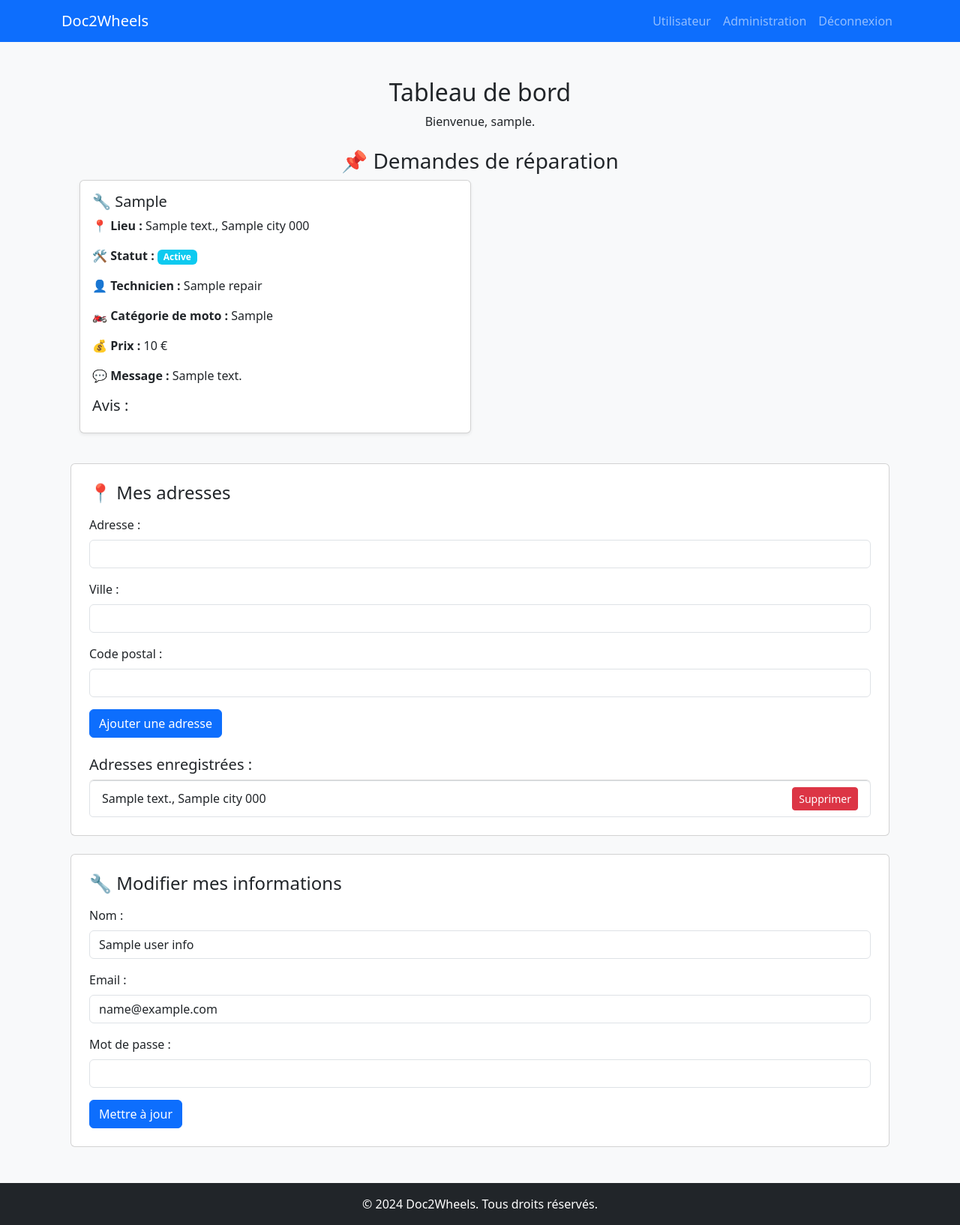
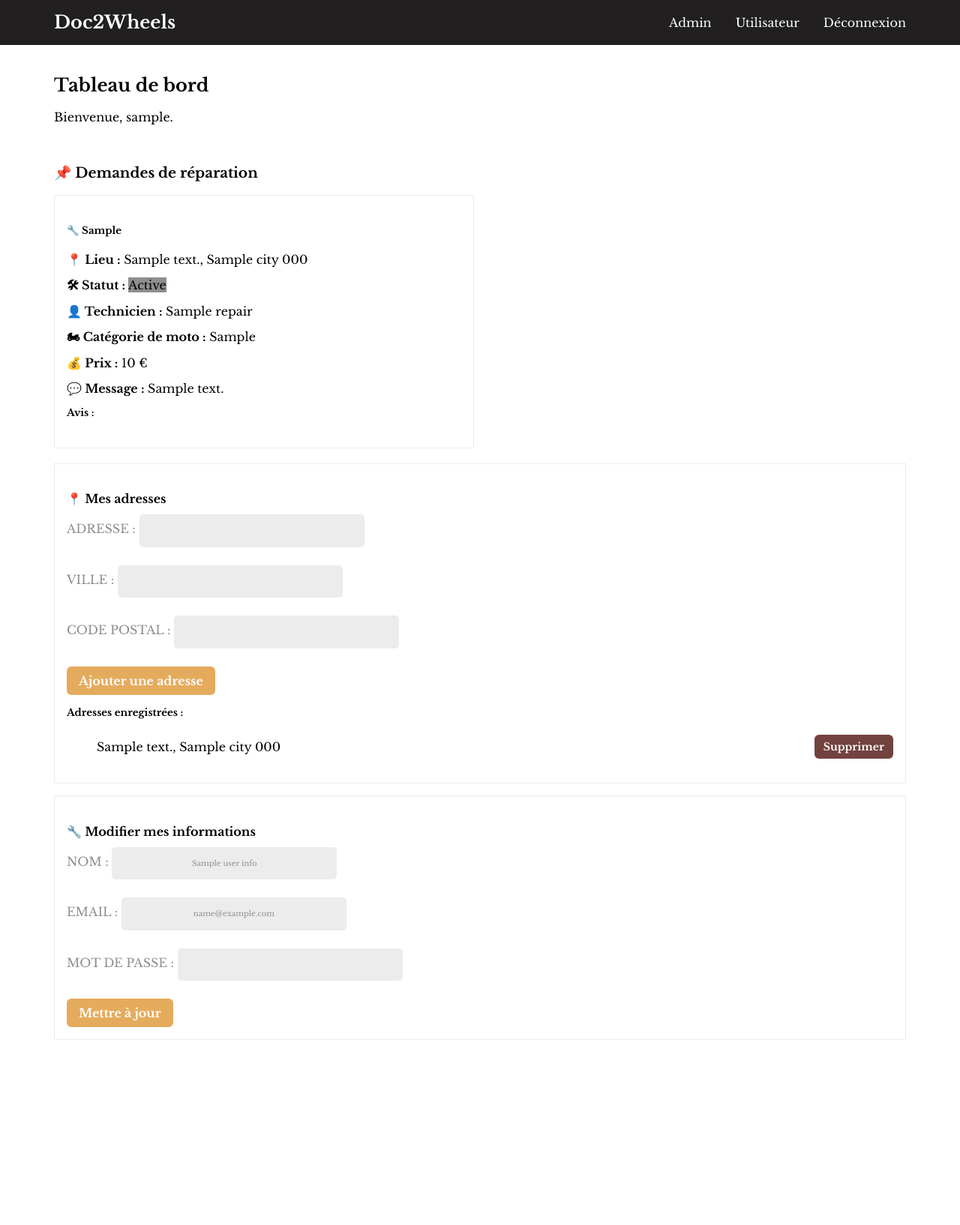
Before and after one commit to theholyguard/doc2wheels, a PHP site: the page made by src/views/dashboard.php in a window 1280 px wide. Shown: the whole page at 75% size. After the commit the page ends 1387 px from the top, so only its background shows below. Run offline with PHP 8.4, Linux system fonts and the light colour scheme; the visitor is signed in with stand-in values (Sample User, id 1); the template is opened without the code that fills it: most values are stand-ins (such as "Sample title", 1, 10 or a date in 2020).

Commit message:
ajout classes framework css

```diff
--- a/src/views/dashboard.php
+++ b/src/views/dashboard.php
@@ -1,37 +1,49 @@
-<?php
-ob_start();
-?>
 <!DOCTYPE html>
 <html lang="fr">
 <head>
   <meta charset="UTF-8">
   <title>Dashboard</title>
-    <link href="https://cdn.jsdelivr.net/npm/bootstrap@5.3.2/dist/css/bootstrap.min.css" rel="stylesheet">
+  <link rel="stylesheet" href="assets/css/main.css">
 </head>
-<body class="bg-light">
+<body class="bg-white">
+  <nav class="navbar">
+    <div class="container flex-space-between align-items-center">
+      <a class="navbar-brand" href="/">Doc2Wheels</a>
+      <ul class="navbar-menu">
+        <?php if (isset($_SESSION['user_id'])): ?>
+          <?php if ($_SESSION['role'] === 'admin'): ?>
+            <li><a href="/admin/">Admin</a></li>
+          <?php endif; ?>
+          <li><a href="/dashboard">Utilisateur</a></li>
+          <li><a href="/logout">Déconnexion</a></li>
+        <?php else: ?>
+          <li><a href="/login">Connexion</a></li>
+          <li><a href="/register">Inscription</a></li>
+        <?php endif; ?>
+      </ul>
+    </div>
+  </nav>
 
-    <div class="container my-4">
+  <div class="container my-5">
     <h2 class="text-center">Tableau de bord</h2>
     <p class="text-center">Bienvenue, <?= htmlspecialchars($userName); ?>.</p>
 
-        <div class="container my-4">
+    <div class="container my-5">
       <h3 class="text-center">📌 Demandes de réparation</h3>
       <?php if (empty($repairs)): ?>
-                <p class="text-center text-muted">Aucune demande en attente.</p>
+        <p class="text-center text-grey">Aucune demande en attente.</p>
       <?php else: ?>
-                <div class="row">
+        <div class="grid grid-cols-2">
           <?php
           $repairInstance = new \App\Entities\Repair();
           foreach ($repairs as $repair):
-                        error_log("Repair Data: " . print_r($repair, true));
           ?>
-                        <div class="col-md-6">
-                            <div class="card shadow-sm mb-3">
+            <div class="card p-4 shadow-sm">
               <div class="card-body">
                 <h5 class="card-title">🔧 <?= htmlspecialchars($repair['type_service']); ?></h5>
                 <p class="card-text"><strong>📍 Lieu :</strong> <?= htmlspecialchars($repair['address']) . ', ' . htmlspecialchars($repair['city']) . ' ' . htmlspecialchars($repair['postal_code']); ?></p>
                 <p class="card-text"><strong>🛠 Statut :</strong>
-                                        <span class="badge bg-info"><?= ucfirst($repair['status']); ?></span>
+                  <span class="badge bg-grey"><?= ucfirst($repair['status']); ?></span>
                 </p>
                 <p class="card-text"><strong><?= $role === 'technician' ? '👤 Client' : '👤 Technicien'; ?> :</strong> <?= htmlspecialchars($repair['client_name'] ?? $repair['technician_name']); ?></p>
                 <p class="card-text"><strong>🏍 Catégorie de moto :</strong> <?= htmlspecialchars($repair['vehicle_category']); ?></p>
@@ -39,40 +51,42 @@ ob_start();
                 <p class="card-text"><strong>💬 Message :</strong> <?= htmlspecialchars($repair['message']); ?></p>
 
                 <?php if ($role === 'technician' && $repair['status'] === 'en attente'): ?>
-                                        <form method="POST" action="/update_repair" class="d-inline">
+                  <div class="flex-gap-2">
+                    <form method="POST" action="/update_repair">
                       <input type="hidden" name="repair_id" value="<?= $repair['id']; ?>">
                       <input type="hidden" name="status" value="en cours">
-                                            <button type="submit" class="btn btn-success btn-sm">✅ Accepter</button>
+                      <button type="submit" class="button button-primary button-sm">✅ Accepter</button>
                     </form>
-                                        <form method="POST" action="/update_repair" class="d-inline">
+                    <form method="POST" action="/update_repair">
                       <input type="hidden" name="repair_id" value="<?= $repair['id']; ?>">
                       <input type="hidden" name="status" value="refusé">
-                                            <button type="submit" class="btn btn-danger btn-sm">❌ Refuser</button>
+                      <button type="submit" class="button button-secondary button-sm">❌ Refuser</button>
                     </form>
+                  </div>
                 <?php endif; ?>
 
                 <?php if ($role === 'client' && ($repair['status'] === 'en attente' || $repair['status'] === 'en cours')): ?>
-                                        <form method="POST" action="/update_repair" class="d-inline">
+                  <form method="POST" action="/update_repair">
                     <input type="hidden" name="repair_id" value="<?= $repair['id']; ?>">
                     <input type="hidden" name="status" value="annulé">
-                                            <button type="submit" class="btn btn-warning btn-sm">❌ Annuler</button>
+                    <button type="submit" class="button button-secondary button-sm">❌ Annuler</button>
                   </form>
                 <?php endif; ?>
 
                 <?php if ($role === 'client' && $repair['status'] === 'en cours'): ?>
-                                        <form method="POST" action="/update_repair" class="d-inline">
+                  <form method="POST" action="/update_repair">
                     <input type="hidden" name="repair_id" value="<?= $repair['id']; ?>">
                     <input type="hidden" name="status" value="terminé">
-                                            <button type="submit" class="btn btn-primary btn-sm">✔️ Terminer</button>
+                    <button type="submit" class="button button-primary button-sm">✔️ Terminer</button>
                   </form>
                 <?php endif; ?>
 
                 <?php if ($role === 'client' && $repair['status'] === 'terminé' && !$repair['reviewed']): ?>
                   <form method="POST" action="/add_review" class="mt-3">
                     <input type="hidden" name="repair_id" value="<?= $repair['id']; ?>">
-                                            <div class="mb-3">
-                                                <label class="form-label">Note :</label>
-                                                <select name="rating" class="form-select" required>
+                    <div class="form">
+                      <label class="input-label">Note :</label>
+                      <select name="rating" class="input">
                         <option value="">-- Sélectionnez une note --</option>
                         <option value="1">1</option>
                         <option value="2">2</option>
@@ -81,11 +95,11 @@ ob_start();
                         <option value="5">5</option>
                       </select>
                     </div>
-                                            <div class="mb-3">
-                                                <label class="form-label">Commentaire :</label>
-                                                <textarea name="comment" class="form-control" rows="3" required></textarea>
+                    <div class="form">
+                      <label class="input-label">Commentaire :</label>
+                      <textarea name="comment" class="input" rows="3"></textarea>
                     </div>
-                                            <button type="submit" class="btn btn-primary">Envoyer</button>
+                    <button type="submit" class="button button-primary">Envoyer</button>
                   </form>
                 <?php endif; ?>
 
@@ -93,7 +107,6 @@ ob_start();
                   <h5 class="mt-3">Avis :</h5>
                   <?php
                   $reviews = $repairInstance->getRepairReviews($repair['id']);
-                                        error_log("Reviews Data for Repair ID {$repair['id']}: " . print_r($reviews, true));
                   ?>
                   <?php foreach ($reviews as $review): ?>
                     <p class="card-text"><strong>Note :</strong> <?= htmlspecialchars($review['rating']); ?>/5</p>
@@ -101,7 +114,6 @@ ob_start();
                     <p class="card-text"><strong>Client :</strong> <?= htmlspecialchars($review['client_name']); ?></p>
                   <?php endforeach; ?>
                 <?php endif; ?>
-                                </div>
               </div>
             </div>
           <?php endforeach; ?>
@@ -114,24 +126,22 @@ ob_start();
         <h4 class="mb-3">🛠️ Mes services proposés</h4>
         <form method="POST" action="/update_services">
           <input type="hidden" name="technician_id" value="<?= $user_id ?>">
-
           <?php foreach ($allServicesByCategory as $category => $services): ?>
             <h5 class="mt-3 text-primary"><?= htmlspecialchars($category); ?></h5>
-                        <div class="row">
+            <div class="grid grid-cols-3">
               <?php foreach ($services as $s) : ?>
-                                <div class="col-md-4">
-                                    <div class="form-check">
-                                        <input class="form-check-input" type="checkbox" name="services[]" value="<?= $s['id'] ?>"
+                <div>
+                  <label class="flex items-center">
+                    <input type="checkbox" name="services[]" value="<?= $s['id'] ?>"
                       <?= in_array($s['id'], array_column($technicianServices, 'service_id')) ? 'checked' : '' ?>>
-                                        <label class="form-check-label"><?= htmlspecialchars($s['name']); ?></label>
-                                    </div>
+                    <span><?= htmlspecialchars($s['name']); ?></span>
+                  </label>
                 </div>
               <?php endforeach; ?>
             </div>
             <hr>
           <?php endforeach; ?>
-
-                    <button type="submit" class="btn btn-primary mt-3">💾 Sauvegarder</button>
+          <button type="submit" class="button button-primary mt-3">💾 Sauvegarder</button>
         </form>
       </div>
     <?php endif; ?>
@@ -139,29 +149,29 @@ ob_start();
     <div class="card p-4 mb-4">
       <h4 class="mb-3">📍 Mes adresses</h4>
       <form method="POST" action="/add_address">
-                <div class="mb-3">
-                    <label class="form-label">Adresse :</label>
-                    <input type="text" name="address" class="form-control" required>
+        <div class="form">
+          <label class="input-label">Adresse :</label>
+          <input type="text" name="address" class="input" required>
         </div>
-                <div class="mb-3">
-                    <label class="form-label">Ville :</label>
-                    <input type="text" name="city" class="form-control" required>
+        <div class="form">
+          <label class="input-label">Ville :</label>
+          <input type="text" name="city" class="input" required>
         </div>
-                <div class="mb-3">
-                    <label class="form-label">Code postal :</label>
-                    <input type="text" name="postal_code" class="form-control" required>
+        <div class="form">
+          <label class="input-label">Code postal :</label>
+          <input type="text" name="postal_code" class="input" required>
         </div>
-                <button type="submit" class="btn btn-primary">Ajouter une adresse</button>
+        <button type="submit" class="button button-primary">Ajouter une adresse</button>
       </form>
 
       <h5 class="mt-4">Adresses enregistrées :</h5>
-            <ul class="list-group">
+      <ul class="grid grid-cols-1">
         <?php foreach ($userAddresses as $address): ?>
-                    <li class="list-group-item d-flex justify-content-between align-items-center">
+          <li class="flex flex-space-between align-items-center">
             <?= htmlspecialchars($address['address']) . ', ' . htmlspecialchars($address['city']) . ' ' . htmlspecialchars($address['postal_code']); ?>
-                        <form method="POST" action="/delete_address" class="d-inline">
+            <form method="POST" action="/delete_address">
               <input type="hidden" name="address_id" value="<?= $address['id']; ?>">
-                            <button type="submit" class="btn btn-danger btn-sm">Supprimer</button>
+              <button type="submit" class="button button-secondary button-sm">Supprimer</button>
             </form>
           </li>
         <?php endforeach; ?>
@@ -171,28 +181,21 @@ ob_start();
     <div class="card p-4 mb-4">
       <h4 class="mb-3">🔧 Modifier mes informations</h4>
       <form method="POST" action="/update_user_info">
-                <div class="mb-3">
-                    <label class="form-label">Nom :</label>
-                    <input type="text" name="name" class="form-control" value="<?= htmlspecialchars($userInfo['name']); ?>" required>
+        <div class="form">
+          <label class="input-label">Nom :</label>
+          <input type="text" name="name" class="input" value="<?= htmlspecialchars($userInfo['name']); ?>" required>
         </div>
-                <div class="mb-3">
-                    <label class="form-label">Email :</label>
-                    <input type="email" name="email" class="form-control" value="<?= htmlspecialchars($userInfo['email']); ?>" required>
+        <div class="form">
+          <label class="input-label">Email :</label>
+          <input type="email" name="email" class="input" value="<?= htmlspecialchars($userInfo['email']); ?>" required>
         </div>
-                <div class="mb-3">
-                    <label class="form-label">Mot de passe :</label>
-                    <input type="password" name="password" class="form-control" required>
+        <div class="form">
+          <label class="input-label">Mot de passe :</label>
+          <input type="password" name="password" class="input" required>
         </div>
-                <button type="submit" class="btn btn-primary">Mettre à jour</button>
+        <button type="submit" class="button button-primary">Mettre à jour</button>
       </form>
     </div>
-
   </div>
-
 </body>
 </html>
-
-<?php
-$content = ob_get_clean();
-include __DIR__ . '/../views/layout.php';
-?>
--- a/src/views/layout.php
+++ b/src/views/layout.php
@@ -3,35 +3,26 @@
 
 <head>
     <meta charset="UTF-8">
-    <meta name="viewport" content="width=device-width, initial-scale=1.0">
     <title><?= $title ?? "Doc2Wheels" ?></title>
-    <link rel="stylesheet" href="assets/css/style.css">
-    <link href="https://cdn.jsdelivr.net/npm/bootstrap@5.3.0/dist/css/bootstrap.min.css" rel="stylesheet">
+    <link rel="stylesheet" href="assets/css/main.css">
 </head>
 
 <body>
-
-    <nav class="navbar navbar-expand-lg navbar-dark bg-primary">
-        <div class="container">
-            <a class="navbar-brand" href="">Doc2Wheels</a>
-            <button class="navbar-toggler" type="button" data-bs-toggle="collapse" data-bs-target="#navbarNav">
-                <span class="navbar-toggler-icon"></span>
-            </button>
-            <div class="collapse navbar-collapse" id="navbarNav">
-                <ul class="navbar-nav ms-auto">
-                    <?php if (isset($_SESSION['user_id'])): ?>
-                        <li class="nav-item"><a class="nav-link" href="dashboard">Utilisateur</a></li>
-                        <?php if (isset($_SESSION['role']) && $_SESSION['role'] === 'admin'): ?>
-                            <li class="nav-item"><a class="nav-link" href="admin/">Administration</a></li>
-                        <?php endif; ?>
-                        <li class="nav-item"><a class="nav-link" href="logout">Déconnexion</a></li>
-                    <?php else: ?>
-                        <li class="nav-item"><a class="nav-link" href="login">Connexion</a></li>
-                        <li class="nav-item"><a class="nav-link" href="register">Inscription</a></li>
+    <nav class="navbar">
+        <div class="container flex-space-between align-items-center">
+            <a class="navbar-brand" href="/">Doc2Wheels</a>
+            <ul class="navbar-menu">
+                <?php if (isset($_SESSION['user_id'])): ?>
+                    <li><a href="dashboard">Utilisateur</a></li>
+                    <?php if (isset($_SESSION['role']) && $_SESSION['role'] === 'admin'): ?>
+                        <li><a href="admin/">Administration</a></li>
                     <?php endif; ?>
-
-                </ul>
-            </div>
+                    <li><a href="logout">Déconnexion</a></li>
+                <?php else: ?>
+                    <li><a href="login">Connexion</a></li>
+                    <li><a href="register">Inscription</a></li>
+                <?php endif; ?>
+            </ul>
         </div>
     </nav>
 
@@ -39,11 +30,11 @@
         <?= $content ?>
     </div>
 
-    <footer class="bg-dark text-white text-center py-3">
+    <footer class="bg-d-grey text-white text-center py-3">
         &copy; 2024 Doc2Wheels. Tous droits réservés.
     </footer>
 
-    <script src="https://cdn.jsdelivr.net/npm/bootstrap@5.3.0/dist/js/bootstrap.bundle.min.js"></script>
+    <script src="assets/js/main.js"></script>
 </body>
 
 </html>
```
Also changed, not shown: src/views/login.php (+21 -17 lines), src/views/register.php (+14 -18 lines), src/views/verify.php (+5 -2 lines), public/assets/css/main.css, public/assets/css/style.css (deleted), public/assets/css/style.scss (deleted), 1 other file. Lines whose indentation alone changed are shown as unchanged.
